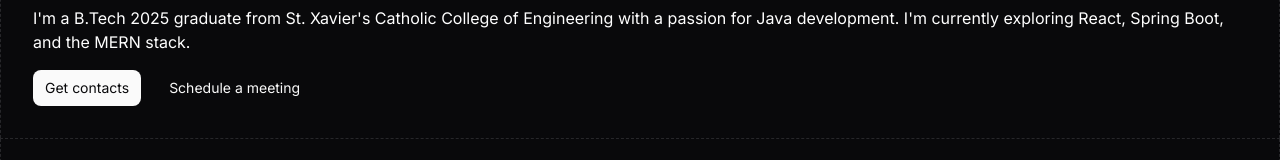
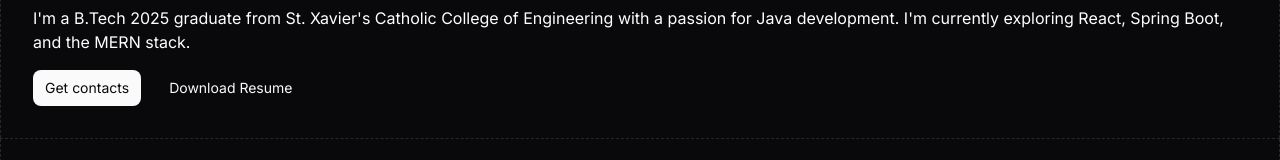
Before and after one commit to mobby007/sudar-portfolio, a React (Vite) app: page / in a window 1280 px wide. Shown: the part 146-306 px from the top of the page. Built offline with nearby package versions, Linux system fonts and the light colour scheme.

Commit message:
📎 Added working resume download

```diff
--- a/src/pages/homepage/Bio.tsx
+++ b/src/pages/homepage/Bio.tsx
@@ -12,7 +12,7 @@ export default function Bio() {
         </div>
         <div className="flex mt-4 gap-4">
           <PrimaryButton href="#contacts" label="Get contacts" />
-          <SecondaryButton href={profile.meetingLink} label="Schedule a meeting" />
+          <SecondaryButton href="/resume.pdf" label="Download Resume" />
         </div>
       </WrapperBody>
     </div>
```
